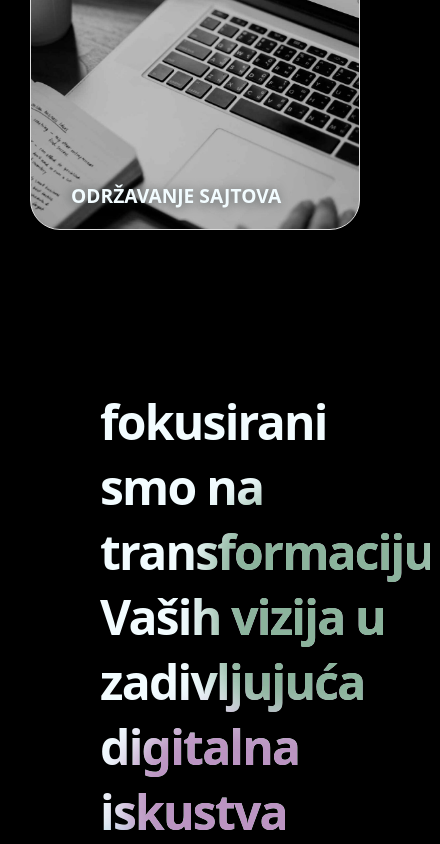
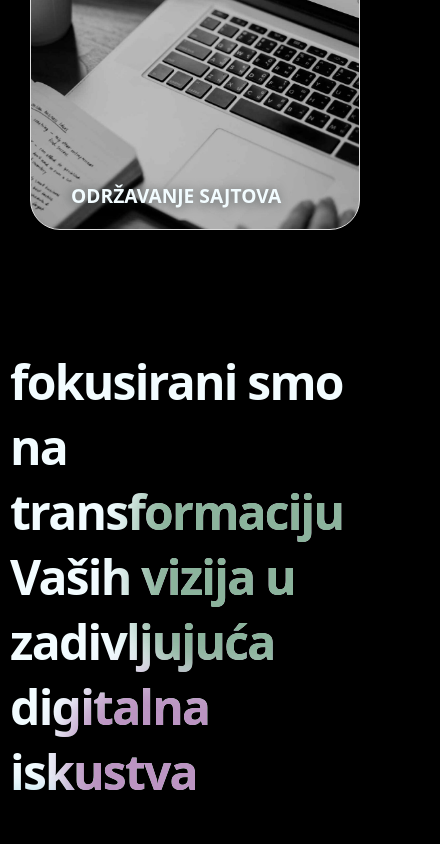
Before and after one commit to milannrt11721/test4, a plain HTML site: page index.html in a window 390 px wide. Shown: the part 3543-4387 px from the top of the page, 440 px wide, since content can reach past the window. After the commit the page ends 4347 px from the top, so only its background shows below. Drawn offline with nearby package versions, Linux system fonts and the light colour scheme.

Commit message:
style.css

```diff
--- a/style.css
+++ b/style.css
@@ -656,7 +656,12 @@ body {
 
 .content {
   position: absolute;
-  top: 3900px;
+  top: 3860px;
+  margin: 0;
+}
+
+.title{
+  margin-left: 10px;
 }
 
 
```
